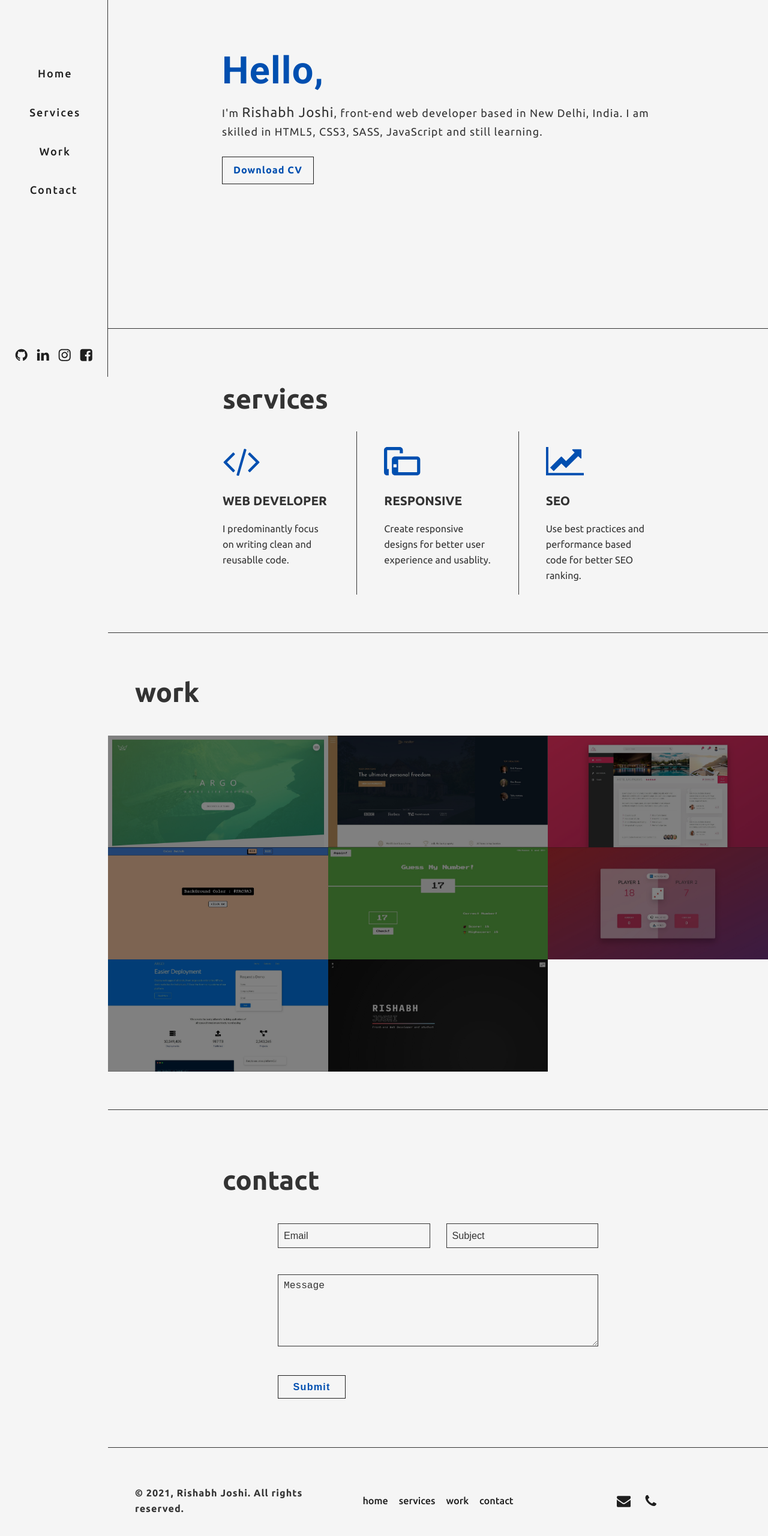
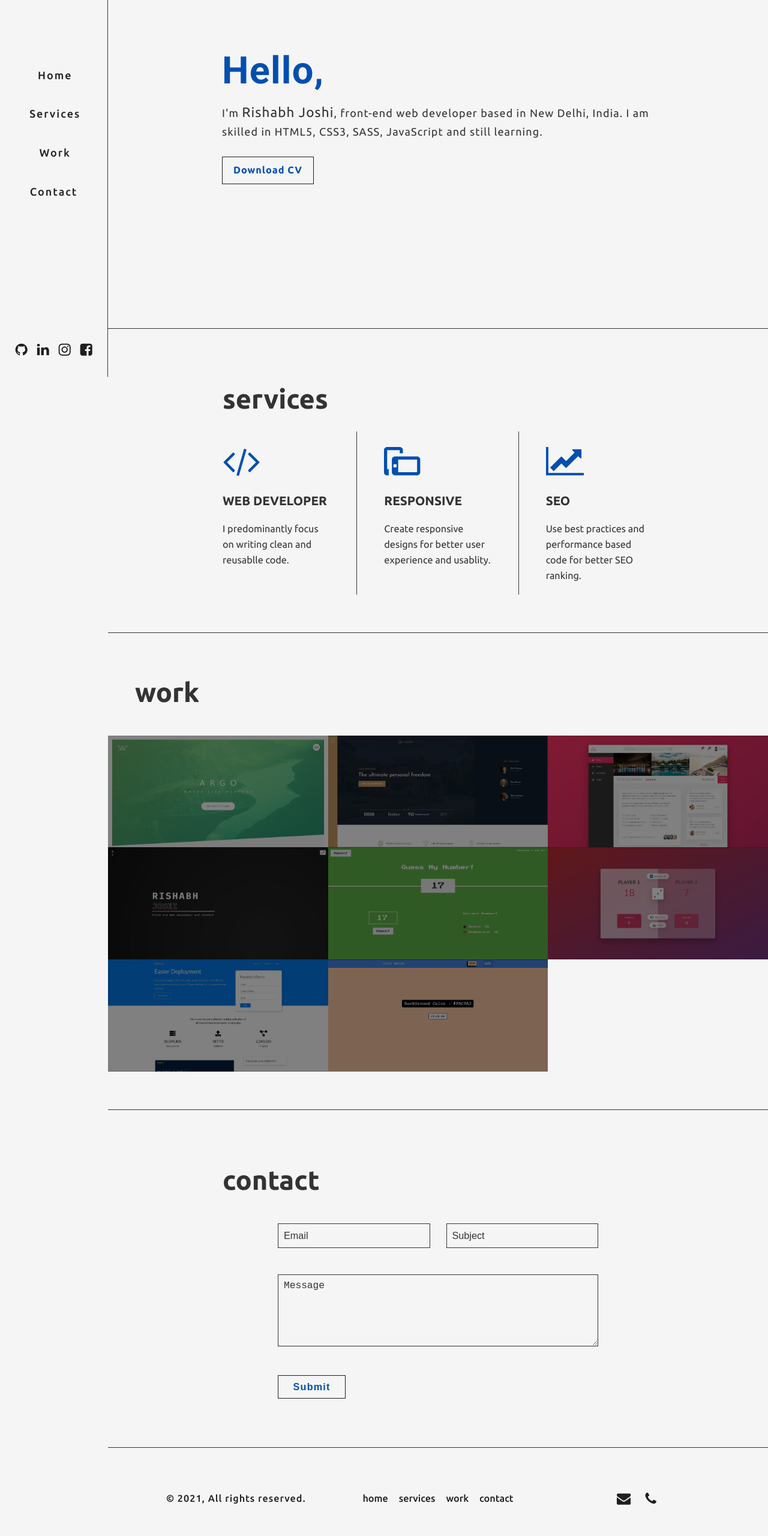
Before and after one commit to joshir16/ris, a website: page index.html in a window 1280 px wide. Shown: the part 172-2732 px from the top of the page at 60% size. Drawn offline with Linux system fonts and the light colour scheme.

Commit message:
v-- 1.0.2

```diff
--- a/index.html
+++ b/index.html
@@ -9,7 +9,7 @@
 
     <meta
       name="description"
-      content="Hello! I'm Rishabh, a front-end web developer and a student"
+      content="Hello! I'm Rishabh, a front-end web developer and student"
     />
 
     <title>Rishabh</title>
@@ -71,30 +71,51 @@
         </ul>
 
         <div class="social">
+          <a href="https://github.com/joshir16" class="social__link">
             <div class="social__icon">
               <svg class="social__icon--svg">
                 <use xlink:href="img/sprite.svg#icon-github"></use>
               </svg>
             </div>
+          </a>
+
+          <a
+            href="https://www.linkedin.com/in/rishabh-joshi-61399196/"
+            class="social__link"
+          >
             <div class="social__icon">
               <svg class="social__icon--svg">
                 <use xlink:href="img/sprite.svg#icon-linkedin"></use>
               </svg>
             </div>
+          </a>
+
+          <a
+            href="https://www.instagram.com/the.rishabhj/"
+            class="social__link"
+          >
             <div class="social__icon">
               <svg class="social__icon--svg">
                 <use xlink:href="img/sprite.svg#icon-instagram"></use>
               </svg>
             </div>
+          </a>
+
+          <a href="https://www.facebook.com/joshir838/" class="social__link">
             <div class="social__icon">
               <svg class="social__icon--svg">
                 <use xlink:href="img/sprite.svg#icon-facebook"></use>
               </svg>
             </div>
+          </a>
         </div>
       </nav>
     </div>
 
+    <!------------------------------------------------------------------------------>
+    <!------------------------------------------------------------------------------>
+    <!-- Main Container ------------------------------------------------------------>
+    <!------------------------------------------------------------------------------>
     <main class="container">
       <!-- header ------------------------------------------------------------------>
       <header class="header" id="home">
@@ -214,14 +235,14 @@
           <!-- project 4 ---------------------------->
           <div class="work__container__box project-4">
             <a
-              href="https://joshir16.github.io/colorflip/"
+              href="https://joshir16.github.io/portfolio/"
               target="_blank"
               class="work__container__box--link"
             >
               <div class="work__container__box--link--bg"></div>
-              <h3 class="work__container__box--link--name">Colorflip</h3>
+              <h3 class="work__container__box--link--name">Portfolio</h3>
               <img
-                src="img/colorflip.jpg"
+                src="img/portfolio.jpg"
                 alt="project-4"
                 class="work__container__box--link--img"
               />
@@ -283,14 +304,14 @@
           <!-- project 8 ---------------------------->
           <div class="work__container__box project-8">
             <a
-              href="https://joshir16.github.io/portfolio/"
+              href="https://joshir16.github.io/colorflip/"
               target="_blank"
               class="work__container__box--link"
             >
               <div class="work__container__box--link--bg"></div>
-              <h3 class="work__container__box--link--name">Portfolio</h3>
+              <h3 class="work__container__box--link--name">Colorflip</h3>
               <img
-                src="img/portfolio.jpg"
+                src="img/colorflip.jpg"
                 alt="project-8"
                 class="work__container__box--link--img"
               />
@@ -358,10 +379,15 @@
       <!-- footer ------------------------------------------------------------------>
       <footer class="footer">
         <div class="footer__container">
+          <!-- credit ------------------->
           <h3 class="footer__container__credit">
+            © 2021, All rights reserved.
+          </h3>
+          <!-- <h3 class="footer__container__credit">
             © 2021, Rishabh Joshi. All rights reserved.
-          </h3>
+          </h3> -->
 
+          <!-- footer nav --------------->
           <nav class="footer__container__navbar">
             <ul class="footer__container__navbar__list">
               <li class="footer__container__navbar--item">
@@ -383,17 +409,25 @@
             </ul>
           </nav>
 
+          <!-- icons mail / phone ------->
           <div class="footer__container__extra">
+            <!-- mail ----------->
+            <a href="mailto:joshir838@gmail.com">
               <div class="footer__container__extra--box">
                 <svg class="footer__container__extra--box--svg">
                   <use xlink:href="img/sprite.svg#icon-envelope"></use>
                 </svg>
               </div>
+            </a>
+
+            <!-- phone ---------->
+            <a href="tel:+918860844418">
               <div class="footer__container__extra--box">
                 <svg class="footer__container__extra--box--svg">
                   <use xlink:href="img/sprite.svg#icon-phone"></use>
                 </svg>
               </div>
+            </a>
           </div>
         </div>
       </footer>
--- a/sass/layout/_footer.scss
+++ b/sass/layout/_footer.scss
@@ -42,7 +42,9 @@
 
     &__credit {
       font-size: 1.8rem;
+      font-weight: 500;
       letter-spacing: 1px;
+      color: var(--color-nav);
     }
 
     &__extra {
--- a/sass/layout/_navbar.scss
+++ b/sass/layout/_navbar.scss
@@ -22,7 +22,7 @@
 
   display: grid;
   grid-template-rows: min-content 1fr min-content;
-  padding: 2rem 0;
+  padding: 3rem 0;
 
   justify-content: center;
   align-items: center;
@@ -172,7 +172,7 @@
   font-family: "Roboto", sans-serif;
   grid-row: 1 / 2;
 
-  font-size: 1.2rem;
+  font-size: 1.5rem;
   font-weight: 500;
   letter-spacing: 3px;
   color: var(--color-heading);
```
Also changed, not shown: css/style.comp.css, css/style.css, css/style.prefix.css. Lines whose indentation alone changed are shown as unchanged.
